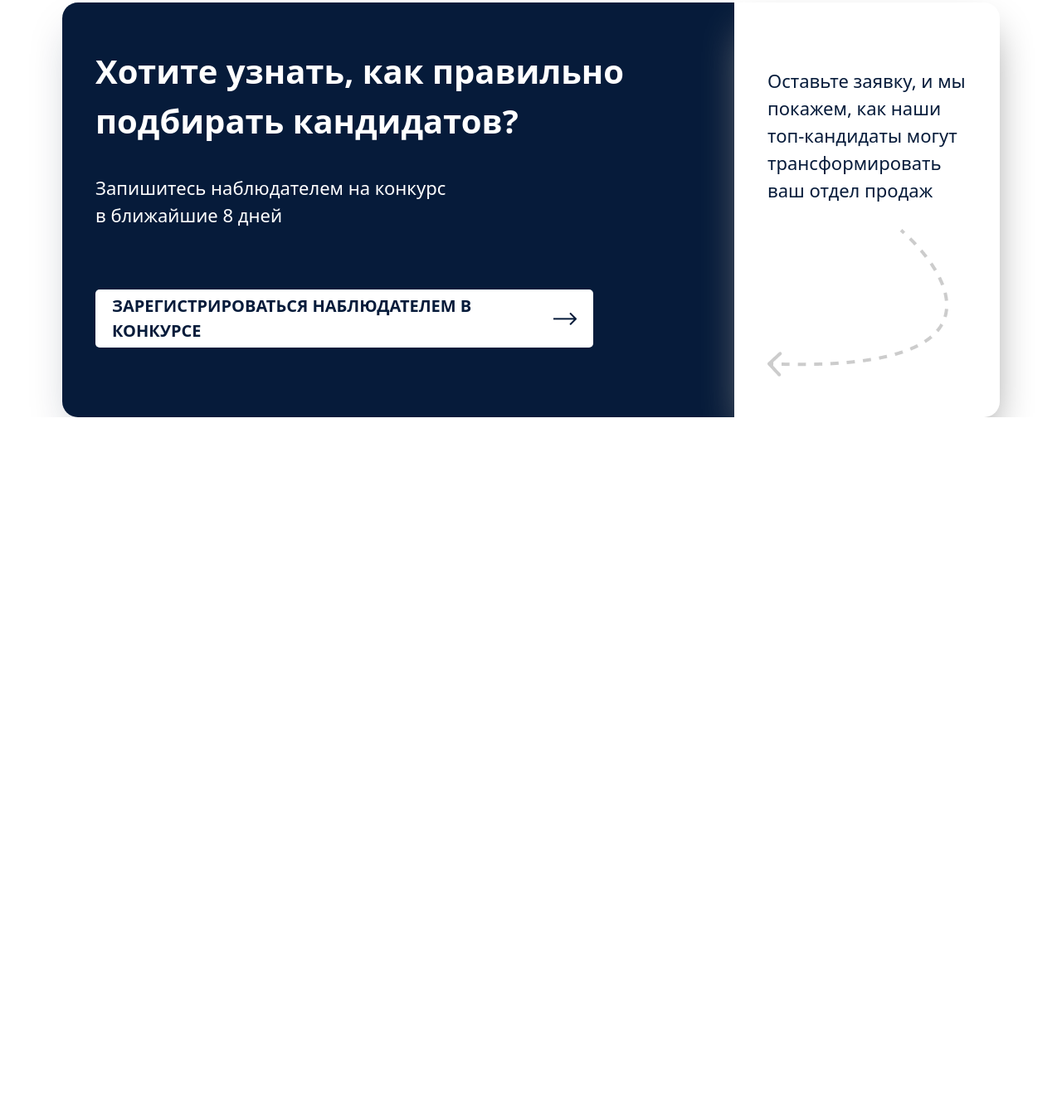
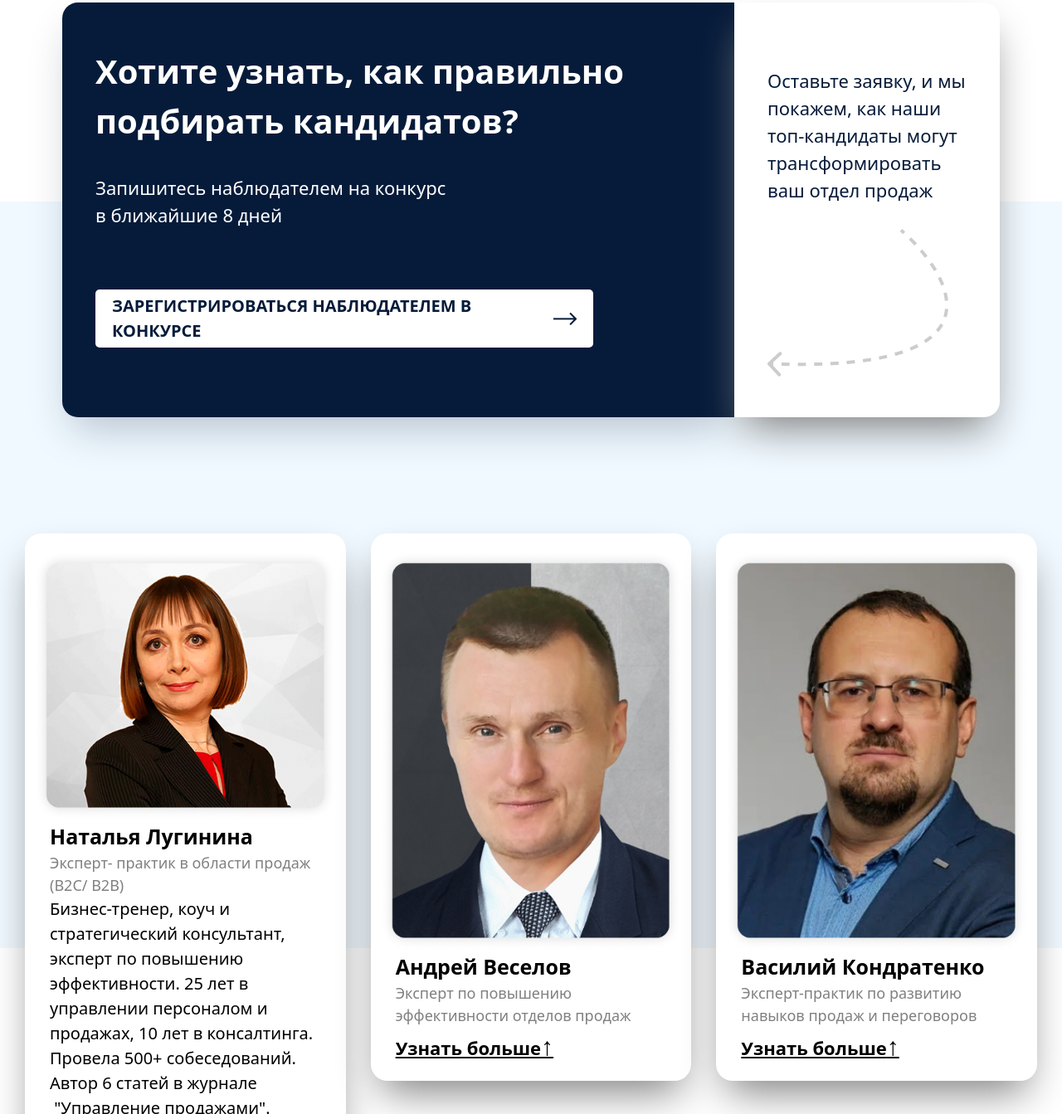
Before and after one commit to dilovar6666/exam2, a website: page index.html in a window 1280 px wide. Shown: the part 9011-10354 px from the top of the page at 83% size. Before the commit the page ends 9514 px from the top, so only its background shows below. Drawn offline with Linux system fonts and the light colour scheme.

Commit message:
feat: Add sect-14

```diff
--- a/index.html
+++ b/index.html
@@ -643,8 +643,10 @@
       class="max-w-[1300px] lg:h-[400px] lg:px-[7px] bg-[#ffffff] m-auto flex flex-wrap justify-center lg:gap-[0px] lg:pt-[120px] lg:py-[50px]">
       <div
          class="w-[92%] lg:w-[810px] text-[#ffffff] lg:h-[500px] h-[460px] shadow-2xl shadow-[#061B3A40] bg-[#061B3A] p-[20px] px-[40px] mt-[30px] lg:mt-[40px] flex flex-col justify-evenly rounded-[19px] rounded-bl-none rounded-br-none lg:rounded-bl-[19px] lg:rounded-br-none lg:rounded-tr-none">
-         <h1 class="lg:text-[40px] text-[30px] text-[#ffffff] font-[700]">Хотите узнать, как правильно подбирать кандидатов?</h1>
-         <p class="text-[22px] lg:text-[22px] font-[300] ">Запишитесь наблюдателем на конкурс <br> в ближайшие 8 дней</p>
+         <h1 class="lg:text-[40px] text-[30px] text-[#ffffff] font-[700]">Хотите узнать, как правильно подбирать
+            кандидатов?</h1>
+         <p class="text-[22px] lg:text-[22px] font-[300] ">Запишитесь наблюдателем на конкурс <br> в ближайшие 8 дней
+         </p>
          <div
             class="flex w-[98%] lg:w-[600px] h-[110px] lg:h-[70px] my-[30px] lg:mt-[40px] text-[#061B3A] rounded-[5px] text-[20px] font-[600] items-center gap-[7px] bg-[white] px-[20px]">
             <p>ЗАРЕГИСТРИРОВАТЬСЯ НАБЛЮДАТЕЛЕМ В КОНКУРСЕ</p>
@@ -655,11 +657,44 @@
       <div
          class="w-[92%] lg:w-[320px] text-[#061B3A] lg:h-[500px] h-[400px] bg-[#ffffff] p-[20px] px-[40px] flex flex-col items-end justify-end lg:items-start lg:justify-evenly rounded-[19px] rounded-tl-none rounded-tr-none lg:rounded-tl-none lg:rounded-tr-[19px] lg:rounded-bl-none  lg:mt-[40px] shadow-2xl shadow-[gray]">
          <div><img class="block lg:hidden" src="./forimg/Vector 1 (1).png" alt=""></div>
-         <p class="text-[22px] lg:text-[22px] font-[400] ">Оставьте заявку, и мы покажем, как наши топ-кандидаты могут трансформировать ваш отдел продаж</p>
+         <p class="text-[22px] lg:text-[22px] font-[400] ">Оставьте заявку, и мы покажем, как наши топ-кандидаты могут
+            трансформировать ваш отдел продаж</p>
          <div><img class="lg:block hidden" src="./forimg/Vector 1.png" alt=""></div>
       </div>
    </section>
 
+   <section
+      class="flex justify-evenly items-start lg:px-[30px] max-w-[1300px] bg-[#F0F9FF] lg:h-[900px]  m-auto lg:pt-[400px] lg:pb-[40px] pt-[30px]  pb-[20px] flex-wrap gap-[30px] lg:flex-nowrap">
+      <div class="flex flex-col px-[10px] py-[20px] w-[95%] lg:w-[400px] bg-white shadow-2xl shadow-[gray] rounded-[20px]">
+         <img src="./forimg/Rectangle 52.png" alt="">
+         <div class="px-[20px]">
+            <h1 class="font-bold text-[25px]">Наталья Лугинина</h1>
+            <p class="text-[18px] text-[gray]">Эксперт- практик в области продаж (B2C/ B2В)</p>
+            <p class="text-[20px] text-[#000000]">Бизнес-тренер, коуч и стратегический консультант, эксперт по повышению эффективности. 25 лет в управлении
+               персоналом и продажах, 10 лет в консалтинга. Провела 500+ собеседований. Автор 6 статей в журнале
+                "Управление продажами".</p>
+            <a class="text-[22px] font-bold underline">Свернуть <span class="no-underline text-[30px]">↓</span></a>
+         </div>
+      </div>
+
+      <div class="flex flex-col px-[10px] py-[20px] w-[95%] bg-white  lg:w-[400px] shadow-2xl shadow-[gray] rounded-[20px]">
+         <img src="./forimg/Rectangle 54.png" alt="">
+         <div class="px-[20px]">
+            <h1 class="font-bold text-[25px]">Андрей Веселов</h1>
+            <p class="text-[18px] text-[gray]">Эксперт по повышению эффективности отделов продаж</p>
+            <a class="text-[22px] font-bold underline">Узнать больше<span class="no-underline text-[30px]">↑</span></a>
+         </div>
+
+      </div>
+            <div class="flex flex-col px-[10px] py-[20px] w-[95%] bg-white lg:w-[400px] shadow-2xl shadow-[gray] rounded-[20px]">
+         <img src="./forimg/Rectangle 56.png" alt="">
+         <div class="px-[20px]">
+            <h1 class="font-bold text-[25px]">Василий Кондратенко</h1>
+            <p class="text-[18px] text-[gray]">Эксперт-практик по развитию навыков продаж и переговоров</p>
+            <a class="text-[22px] font-bold underline">Узнать больше<span class="no-underline text-[30px]">↑</span></a>
+         </div>
+      </div>
+   </section>
 
 </body>
 
```
Also changed, not shown: forimg/Rectangle 54.png (added), forimg/Rectangle 56.png (added), src/output.css.
